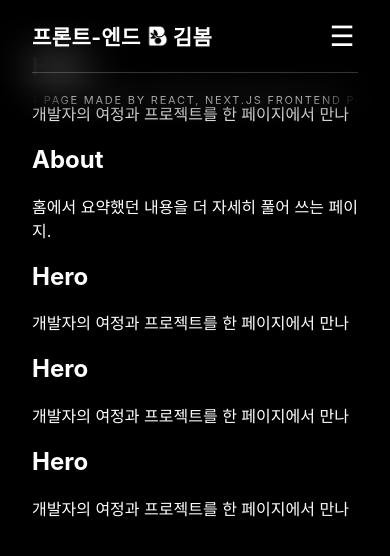
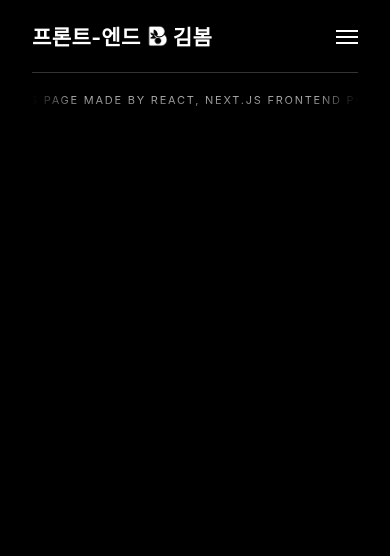
Before and after one commit to bom0320/web-portfolio, a Next.js app: page / in a window 390 px wide. Shown: the top 556 px of the page. Built offline with nearby package versions, Linux system fonts and the light colour scheme.

Commit message:
feat: mobile navigation

```diff
--- a/src/components/layout/Header.tsx
+++ b/src/components/layout/Header.tsx
@@ -5,8 +5,16 @@ import Image from "next/image";
 import MarqueeComponents from "../common/MarqueeComponents";
 import Animation from "../utils/animation";
 
+const NAV_ITEMS = [
+  { href: "#home", label: "HOME" },
+  { href: "#about", label: "ABOUT" },
+  { href: "#projects", label: "PROJECTS" },
+  { href: "#contact", label: "CONTACT" },
+];
+
 export default function Header() {
   const [isMobile, setIsMobile] = useState(false);
+  const [isMenuOpen, setIsMenuOpen] = useState(false);
 
   useEffect(() => {
     Animation.layout.header();
@@ -15,13 +23,20 @@ export default function Header() {
   useEffect(() => {
     const checkMobile = () => {
       if (typeof window === "undefined") return;
-      setIsMobile(window.innerWidth < 768);
+      const mobile = window.innerWidth < 768;
+      setIsMobile(mobile);
+      if (!mobile) {
+        setIsMenuOpen(false);
+      }
     };
-
     checkMobile();
     window.addEventListener("resize", checkMobile);
     return () => window.removeEventListener("resize", checkMobile);
   }, []);
+
+  const toggleMenu = () => {
+    setIsMenuOpen((prev) => !prev);
+  };
 
   return (
     <header id="header">
@@ -40,18 +55,42 @@ export default function Header() {
         </section>
 
         {isMobile ? (
-          <button type="button" className="menu-toggle" aria-label="메뉴 열기">
-            ☰
+          <button
+            type="button"
+            className="menu-toggle"
+            onClick={toggleMenu}
+            aria-expanded={isMenuOpen}
+            aria-label="Mobile Menu Open"
+          >
+            <span />
+            <span />
+            <span />
           </button>
         ) : (
           <nav className="menu">
-            <a href="#home">HOME</a>
-            <a href="#about">ABOUT</a>
-            <a href="#projects">PROJECTS</a>
-            <a href="#contact">CONTACT</a>
+            {NAV_ITEMS.map((item) => (
+              <a key={item.href} href={item.href}>
+                {item.label}
+              </a>
+            ))}
           </nav>
         )}
       </div>
+
+      {/* 모바일 드롭다운 메뉴 */}
+      {isMobile && isMenuOpen && (
+        <nav className="menu-mobile">
+          {NAV_ITEMS.map((item) => (
+            <a
+              key={item.href}
+              href={item.href}
+              onClick={() => setIsMenuOpen(false)}
+            >
+              {item.label}
+            </a>
+          ))}
+        </nav>
+      )}
 
       <MarqueeComponents
         title={"THIS PAGE MADE BY REACT, NEXT.JS FRONTEND PORTFOLIO"}
--- a/src/components/sections/AboutSection.tsx
+++ b/src/components/sections/AboutSection.tsx
@@ -1,8 +1,3 @@
 export default function AboutPage() {
-  return (
-    <section className="about-page">
-      <h1>About</h1>
-      <p>홈에서 요약했던 내용을 더 자세히 풀어 쓰는 페이지.</p>
-    </section>
-  );
+  return <section className="about-page"></section>;
 }
--- a/src/components/sections/ContactSection.tsx
+++ b/src/components/sections/ContactSection.tsx
@@ -1,10 +1,5 @@
 "use client";
 
 export default function ContactSection() {
-  return (
-    <section className="hero-page">
-      <h1>Hero</h1>
-      <p>개발자의 여정과 프로젝트를 한 페이지에서 만나</p>
-    </section>
-  );
+  return <section className="hero-page"></section>;
 }
--- a/src/components/sections/HeroSection.tsx
+++ b/src/components/sections/HeroSection.tsx
@@ -1,10 +1,5 @@
 "use client";
 
 export default function HeroSection() {
-  return (
-    <section className="hero-page">
-      <h1>Hero</h1>
-      <p>개발자의 여정과 프로젝트를 한 페이지에서 만나</p>
-    </section>
-  );
+  return <section className="hero-page"></section>;
 }
--- a/src/components/sections/ProjectsSection.tsx
+++ b/src/components/sections/ProjectsSection.tsx
@@ -1,10 +1,5 @@
 "use client";
 
 export default function ProjectsSection() {
-  return (
-    <section className="hero-page">
-      <h1>Hero</h1>
-      <p>개발자의 여정과 프로젝트를 한 페이지에서 만나</p>
-    </section>
-  );
+  return <section className="hero-page"></section>;
 }
--- a/src/components/sections/SkillsSection.tsx
+++ b/src/components/sections/SkillsSection.tsx
@@ -1,10 +1,5 @@
 "use client";
 
 export default function SkillsSection() {
-  return (
-    <section className="hero-page">
-      <h1>Hero</h1>
-      <p>개발자의 여정과 프로젝트를 한 페이지에서 만나</p>
-    </section>
-  );
+  return <section className="hero-page"></section>;
 }
--- a/src/styles/layout/_header.scss
+++ b/src/styles/layout/_header.scss
@@ -46,7 +46,7 @@
     > a {
       display: inline-flex;
       align-items: center;
-      padding: 0.4rem 0.8rem;
+      padding: 0.6rem 1rem;
       border-radius: 999px;
       font-size: 1rem;
       font-weight: 700;
@@ -62,22 +62,6 @@
     }
   }
 
-  .menu-toggle {
-    display: inline-flex;
-    align-items: center;
-    justify-content: center;
-    width: 32px;
-    height: 32px;
-    border: none;
-    background: rgba(0, 0, 0, 0.4);
-    color: #fff;
-    font-size: 28px;
-    cursor: pointer;
-
-    &:hover {
-      color: rgba(255, 255, 255, 0.7);
-    }
-  }
   .marquee {
     mask-image: linear-gradient(
       to right,
--- a/src/styles/layout/_mobile.scss
+++ b/src/styles/layout/_mobile.scss
@@ -6,4 +6,68 @@
   #header .header-inner {
     max-width: 100%;
   }
+
+  .menu-toggle {
+    position: relative;
+    width: 22px;
+    height: 24px;
+    border: none;
+    background: transparent;
+    cursor: pointer;
+
+    span {
+      position: absolute;
+      left: 0;
+      right: 0;
+      height: 2px;
+      background: #fff;
+      transition: transform 0.2s ease, top 0.2s ease, opacity 0.2s ease;
+    }
+
+    span:first-child {
+      top: 6px;
+    }
+    span:last-child {
+      top: 18px;
+    }
+
+    &.menu-toggle--open {
+      span:first-child {
+        top: 11px;
+        transform: rotate(45deg);
+      }
+      span:last-child {
+        top: 11px;
+        transform: rotate(-45deg);
+      }
+    }
+  }
+
+  #header .menu--mobile {
+    margin-top: 0.75rem;
+    max-width: 1200px;
+    margin-left: auto;
+    margin-right: auto;
+
+    background: rgba(0, 0, 0, 0.92);
+    border-radius: 20px;
+    border: 1px solid rgba(255, 255, 255, 0.08);
+    box-shadow: 0 18px 40px rgba(0, 0, 0, 0.6);
+    display: flex;
+    flex-direction: column;
+  }
+
+  #header .menu-mobile > a {
+    padding: 0.9rem 1.4rem;
+    font-size: 0.9rem;
+    font-weight: 600;
+    letter-spacing: 0.08em;
+    text-transform: uppercase;
+
+    color: #ffffff;
+    display: flex;
+    align-items: center;
+
+    transition: background-color 0.2s ease, color 0.2s ease;
+  }
 }
```
